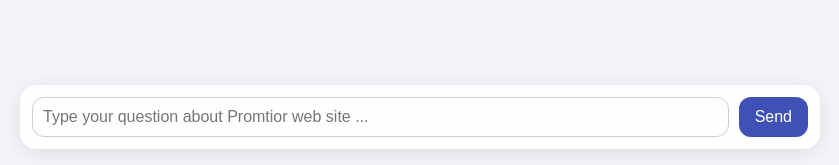
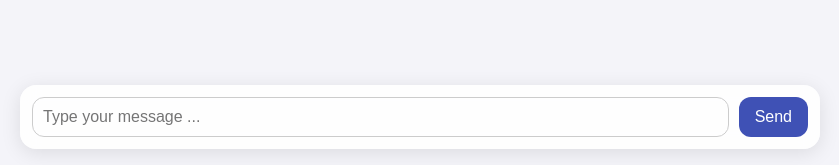
Before and after one commit to luisgonzalocao/askbot, a FastAPI app: page / in a window 1280 px wide. Shown: the part 635-800 px from the top of the page, without its empty margins (220-1059 px from the left). Run offline with FastAPI, Linux system fonts and the light colour scheme.

Commit message:
Update index

```diff
--- a/app/templates/index.html
+++ b/app/templates/index.html
@@ -222,7 +222,7 @@
 
   <div class="input-wrapper">
     <div class="input-bar">
-      <input id="question" type="text" placeholder="Type your question about Promtior web site ..." onkeydown="handleKey(event)" />
+      <input id="question" type="text" placeholder="Type your message ..." onkeydown="handleKey(event)" />
       <button onclick="ask()">Send</button>
     </div>
   </div>
```
